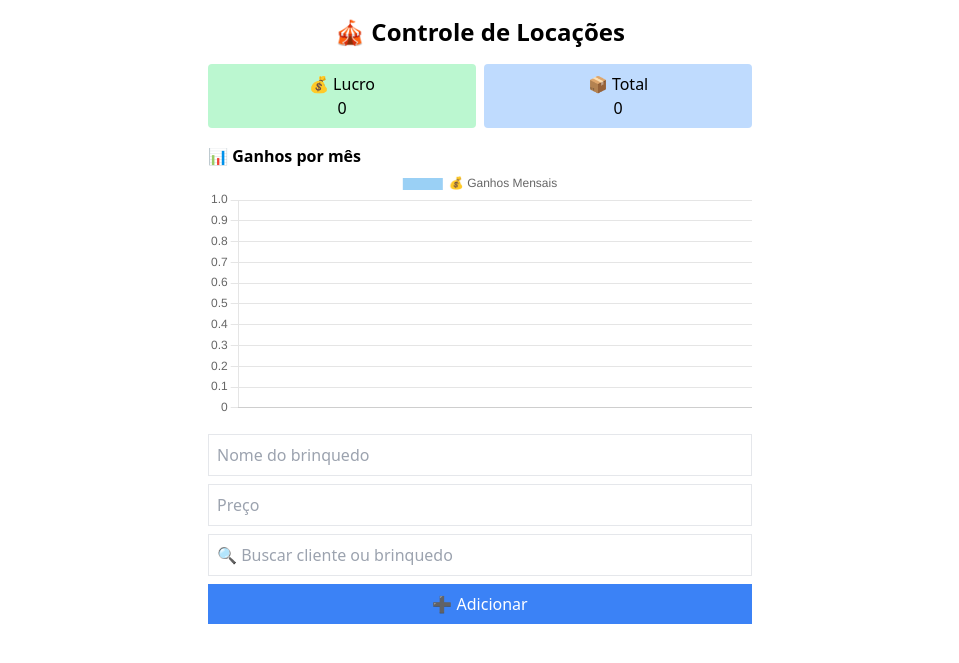
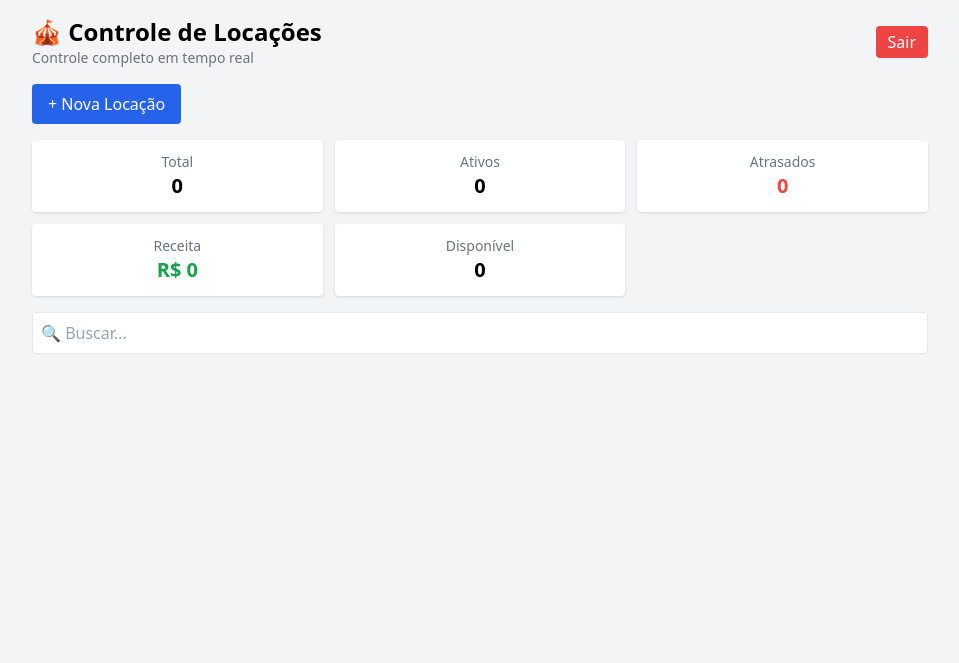
Before and after one commit to yuguzero/gestao-1.0, a Flask app: page / in a window 1280 px wide. Shown: the top 663 px of the page, without its empty margins (160-1119 px from the left). Run offline with Flask 3, Linux system fonts and the light colour scheme; the visitor is signed in with stand-in values (Sample User, id 1); data that the repository does not hold is empty; some libraries are stand-ins or nearby versions.

Commit message:
Update index.html

```diff
--- a/templates/index.html
+++ b/templates/index.html
@@ -9,101 +9,163 @@
     <link rel="manifest" href="/manifest.json">
 </head>
 
-<body class="p-4 max-w-xl mx-auto">
+<body class="bg-gray-100 p-4">
 
-<h1 class="text-2xl font-bold text-center">🎪 Controle de Locações</h1>
+<div class="max-w-4xl mx-auto">
 
-<!-- 📊 CARDS -->
-<div class="grid grid-cols-2 gap-2 mt-4 text-center">
-    <div class="bg-green-200 p-2 rounded">
-        💰 Lucro<br><span id="lucro">0</span>
+    <!-- HEADER -->
+    <div class="flex justify-between items-center mb-4">
+        <div>
+            <h1 class="text-2xl font-bold">🎪 Controle de Locações</h1>
+            <p class="text-gray-500 text-sm">Controle completo em tempo real</p>
+        </div>
+
+        <a href="/logout" class="bg-red-500 text-white px-3 py-1 rounded">Sair</a>
     </div>
-    <div class="bg-blue-200 p-2 rounded">
-        📦 Total<br><span id="total">0</span>
+
+    <!-- BOTÃO -->
+    <button onclick="abrirModal()" class="bg-blue-600 text-white px-4 py-2 rounded mb-4">
+        + Nova Locação
+    </button>
+
+    <!-- CARDS -->
+    <div class="grid grid-cols-2 md:grid-cols-3 gap-3 mb-4 text-center">
+
+        <div class="bg-white p-3 rounded shadow">
+            <p class="text-gray-500 text-sm">Total</p>
+            <h2 id="total" class="text-xl font-bold">0</h2>
+        </div>
+
+        <div class="bg-white p-3 rounded shadow">
+            <p class="text-gray-500 text-sm">Ativos</p>
+            <h2 id="ativos" class="text-xl font-bold">0</h2>
+        </div>
+
+        <div class="bg-white p-3 rounded shadow">
+            <p class="text-gray-500 text-sm">Atrasados</p>
+            <h2 id="atrasados" class="text-xl font-bold text-red-500">0</h2>
+        </div>
+
+        <div class="bg-white p-3 rounded shadow">
+            <p class="text-gray-500 text-sm">Receita</p>
+            <h2 id="lucro" class="text-xl font-bold text-green-600">0</h2>
+        </div>
+
+        <div class="bg-white p-3 rounded shadow">
+            <p class="text-gray-500 text-sm">Disponível</p>
+            <h2 id="disponivel" class="text-xl font-bold">0</h2>
+        </div>
+
     </div>
+
+    <!-- BUSCA -->
+    <input id="busca" placeholder="🔍 Buscar..."
+    class="border p-2 w-full mb-3 rounded" oninput="carregar()">
+
+    <!-- LISTA -->
+    <div id="lista"></div>
+
 </div>
 
-<!-- 📊 GRÁFICO -->
-<h2 class="mt-4 font-bold">📊 Ganhos por mês</h2>
-<canvas id="grafico" style="max-height: 250px;"></canvas>
-
-<!-- INPUTS -->
-<input id="nome" placeholder="Nome do brinquedo" class="border p-2 w-full mt-4">
-<input id="preco" type="number" placeholder="Preço" class="border p-2 w-full mt-2">
-
-<!-- 🔎 BUSCA (AQUI que você pediu) -->
-<input id="busca" placeholder="🔍 Buscar cliente ou brinquedo"
-class="border p-2 w-full mt-2" oninput="carregar()">
-
-<button onclick="adicionar()" class="bg-blue-500 text-white p-2 w-full mt-2">
-➕ Adicionar
-</button>
-
-<ul id="lista" class="mt-4"></ul>
-
 <script>
-let graficoChart = null;
-
 async function carregar() {
     let res = await fetch("/brinquedos")
     let dados = await res.json()
 
     let busca = document.getElementById("busca").value.toLowerCase()
-
     let lista = document.getElementById("lista")
     lista.innerHTML = ""
 
     let total = 0
     let lucro = 0
+    let ativos = 0
+    let atrasados = 0
+    let disponivel = 0
+
     let hoje = new Date()
 
     dados.forEach(b => {
 
         if (
-            (b.nome || "").toLowerCase().includes(busca)
+            (b.nome || "").toLowerCase().includes(busca) ||
+            (b.cliente || "").toLowerCase().includes(busca)
         ) {
 
             total++
 
-            if (b.status === "concluído") {
-                lucro += Number(b.valor || 0)
-            }
+            if (b.status === "concluído") lucro += Number(b.valor || 0)
+            if (b.status === "locado") ativos++
+            if (b.status === "disponível") disponivel++
 
             let atrasado = false
             if (b.retirada) {
                 let data = new Date(b.retirada)
                 if (data < hoje && b.status !== "concluído") {
                     atrasado = true
+                    atrasados++
                 }
             }
 
-            let cor = atrasado ? "bg-red-200" : "bg-gray-100"
+            let cor = atrasado ? "border-red-400" : "border-gray-200"
 
             lista.innerHTML += `
-            <div class="${cor} p-3 mt-2 rounded shadow">
-                <b>${b.nome}</b><br>
-                💰 R$${b.valor || 0}<br>
-                Status: ${b.status || "disponível"}
+            <div class="bg-white p-3 rounded shadow mb-2 border ${cor}">
+                <div class="flex justify-between">
+                    <b>${b.nome}</b>
+                    <span class="text-sm">${b.status}</span>
+                </div>
+
+                <p class="text-sm text-gray-600">👤 ${b.cliente || "—"}</p>
+                <p class="text-sm text-gray-600">💰 R$${b.valor || 0}</p>
+
+                <div class="flex gap-2 mt-2">
+                    <button onclick="mudarStatus(${b.id}, 'locado')" class="bg-blue-500 text-white px-2 rounded">📦</button>
+                    <button onclick="mudarStatus(${b.id}, 'concluído')" class="bg-green-500 text-white px-2 rounded">✔</button>
+                    <button onclick="deletar(${b.id})" class="bg-red-500 text-white px-2 rounded">🗑️</button>
+                </div>
             </div>`
         }
     })
 
     document.getElementById("total").innerText = total
-    document.getElementById("lucro").innerText = lucro
-
-    atualizarGrafico(dados)
+    document.getElementById("lucro").innerText = "R$ " + lucro
+    document.getElementById("ativos").innerText = ativos
+    document.getElementById("atrasados").innerText = atrasados
+    document.getElementById("disponivel").innerText = disponivel
 }
 
-async function adicionar() {
-    let nome = document.getElementById("nome").value
-    let preco = document.getElementById("preco").value
+async function mudarStatus(id, status) {
+    await fetch("/status", {
+        method: "POST",
+        headers: {"Content-Type": "application/json"},
+        body: JSON.stringify({ id, status })
+    })
+    carregar()
+}
+
+async function deletar(id) {
+    await fetch("/deletar", {
+        method: "POST",
+        headers: {"Content-Type": "application/json"},
+        body: JSON.stringify({ id })
+    })
+    carregar()
+}
+
+async function abrirModal() {
+    let nome = prompt("Nome do brinquedo:")
+    let cliente = prompt("Cliente:")
+    let valor = prompt("Valor:")
+
+    if (!nome) return
 
     await fetch("/brinquedos", {
         method: "POST",
-        headers: { "Content-Type": "application/json" },
+        headers: {"Content-Type": "application/json"},
         body: JSON.stringify({
             nome,
-            valor: preco,
+            cliente,
+            valor,
             status: "disponível"
         })
     })
@@ -111,42 +173,7 @@ async function adicionar() {
     carregar()
 }
 
-function atualizarGrafico(dados) {
-    let meses = {}
-
-    dados.forEach(i => {
-        if (i.status === "concluído" && i.retirada) {
-            let d = new Date(i.retirada)
-            let mes = (d.getMonth()+1) + "/" + d.getFullYear()
-
-            if (!meses[mes]) meses[mes] = 0
-            meses[mes] += Number(i.valor || 0)
-        }
-    })
-
-    if (graficoChart) {
-        graficoChart.destroy()
-    }
-
-    graficoChart = new Chart(document.getElementById("grafico"), {
-        type: "bar",
-        data: {
-            labels: Object.keys(meses),
-            datasets: [{
-                label: "💰 Ganhos Mensais",
-                data: Object.values(meses)
-            }]
-        }
-    })
-}
-
-// 🚀 inicia
 carregar()
-
-// 📱 PWA
-if ('serviceWorker' in navigator) {
-  navigator.serviceWorker.register('/sw.js')
-}
 </script>
 
 </body>
```
